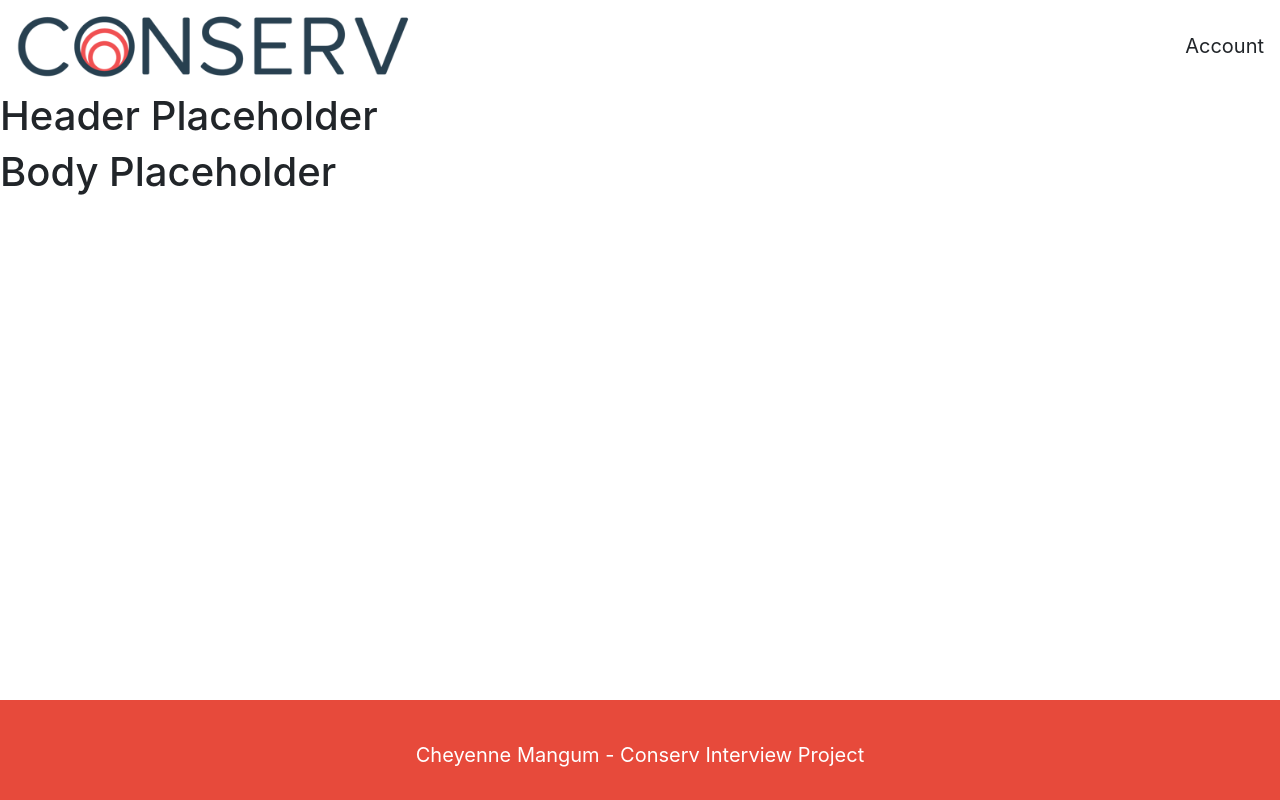
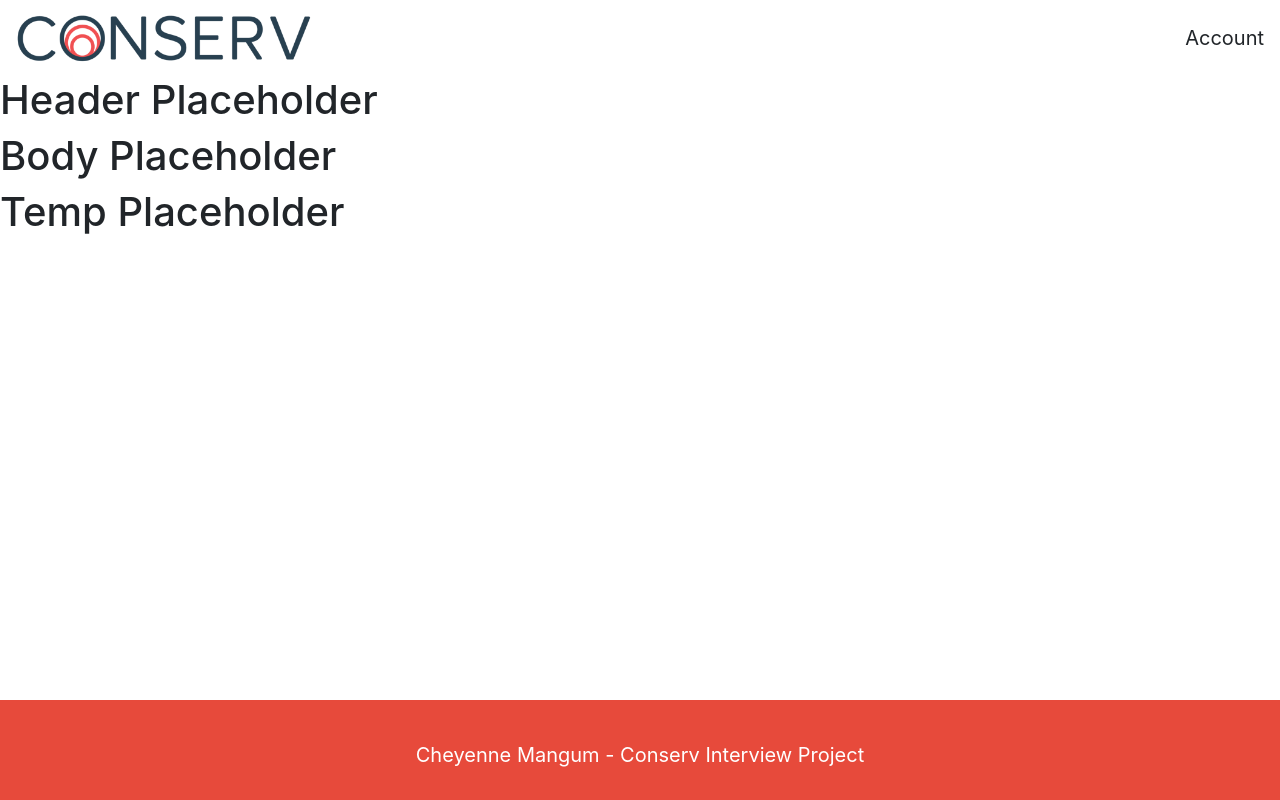
Before and after one commit to chey22/conserv, a React (Create React App) app: page / in a window 1280 px wide. Built offline with nearby package versions, Linux system fonts and the light colour scheme.

Commit message:
chg Navvy to Navi & update Comps; + Temp & RH Comps, import into Body

```diff
--- a/src/Components/App.tsx
+++ b/src/Components/App.tsx
@@ -1,5 +1,5 @@
-import React, { FC, Fragment, Component } from "react"; //need to add Component if converting to class based component
-import Navvy from "./Navbar";
+import React, { FC } from "react"; //need to add Component if converting to class based component
+import Navi from "./Navbar";
 import Header from "./Header";
 import Body from "./Body";
 import Footer from "./Footer";
@@ -7,7 +7,7 @@ import Footer from "./Footer";
 const App: FC = () => {
   return (
     <div className="app">
-      <Navvy />
+      <Navi />
       <Header />
       <Body />
       <Footer />
--- a/src/Components/Body.tsx
+++ b/src/Components/Body.tsx
@@ -1,10 +1,11 @@
-import React, { FC, Fragment } from 'react';
-import axios from 'axios'
+import React, { FC } from 'react';
+import Temp from './Temp';
 
 const Body: FC = () => {
     return(
         <div className='body'>
             <h1>Body Placeholder</h1>
+            <Temp />
         </div>
     )
 }
--- a/src/Components/Navbar.tsx
+++ b/src/Components/Navbar.tsx
@@ -3,14 +3,14 @@ import { Navbar, Nav } from "react-bootstrap";
 
 //interface NavbarProps extends RouteComponentProps { };
 
-const Navvy: FC = () => {
+const Navi: FC = () => {
   return (
-    <div className="navvy">
+    <div className="navi">
       <Navbar bg="white">
         <Navbar.Brand href="#home">
           <img
             src="assets/Conserv500.png"
-            width="400px"
+            width="300px"
             alt="Conserv.io Logo"
             className="d-inline-block align-top"
           />{" "}
@@ -21,4 +21,4 @@ const Navvy: FC = () => {
   );
 };
 
-export default Navvy;
+export default Navi;
--- /dev/null
+++ b/src/Components/Temp.tsx
@@ -0,0 +1,11 @@
+import React, { FC } from 'react';
+
+const Temp: FC = () => {
+    return(
+        <div className='temp'>
+            <h1>Temp Placeholder</h1>
+        </div>
+    )
+}
+
+export default Temp;
--- a/src/styles.css
+++ b/src/styles.css
@@ -1,4 +1,4 @@
-.navvy {
+.navi {
     position: sticky;
     top: 0;
     width: 100%;
```
Also changed, not shown: src/Components/RH.tsx (added, +11 -0 lines).
